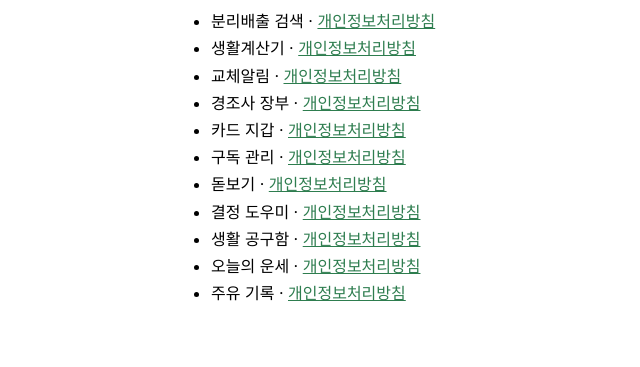
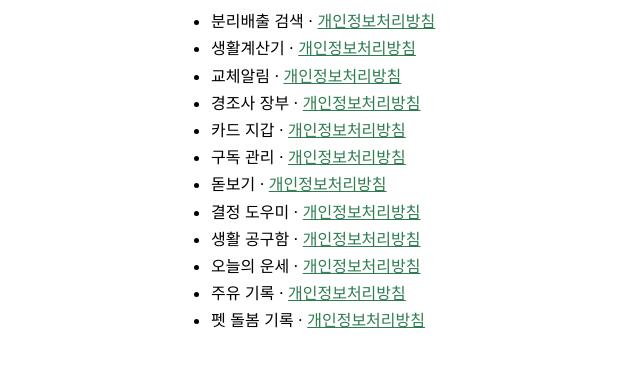
Before and after one commit to byoungguk/byoungguk.github.io, a plain HTML site: page index.html in a window 1280 px wide. Shown: the part 129-496 px from the top of the page, without its empty margins (149-789 px from the left). Drawn offline with Linux system fonts and the light colour scheme.

Commit message:
petcare added

```diff
--- a/index.html
+++ b/index.html
@@ -20,6 +20,7 @@
 <li>생활 공구함 · <a href="https://byoungguk.github.io/toolbox-privacy/privacy.html">개인정보처리방침</a></li>
 <li>오늘의 운세 · <a href="https://byoungguk.github.io/dailysaju-privacy/privacy.html">개인정보처리방침</a></li>
 <li>주유 기록 · <a href="https://byoungguk.github.io/fuellog-privacy/privacy.html">개인정보처리방침</a></li>
+<li>펫 돌봄 기록 · <a href="https://byoungguk.github.io/petcare-privacy/privacy.html">개인정보처리방침</a></li>
 </ul>
 </body>
 </html>
```
